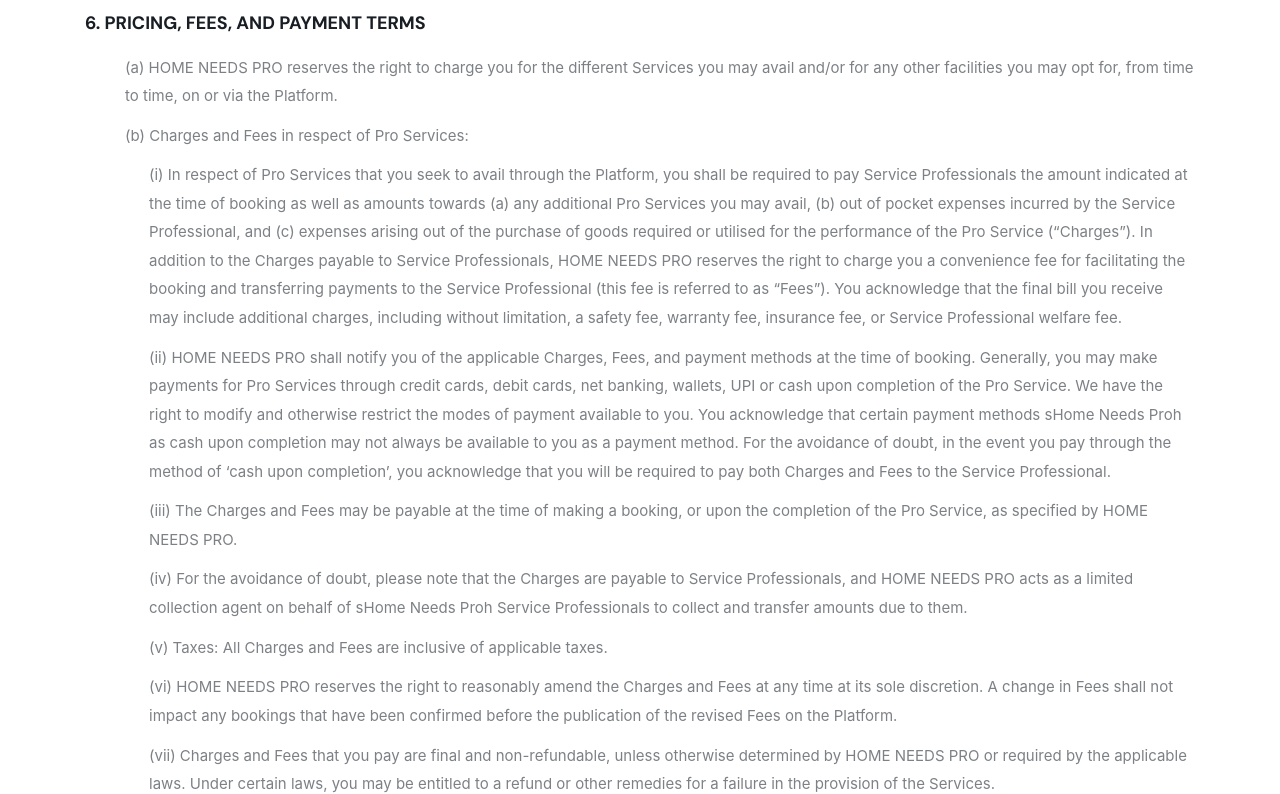
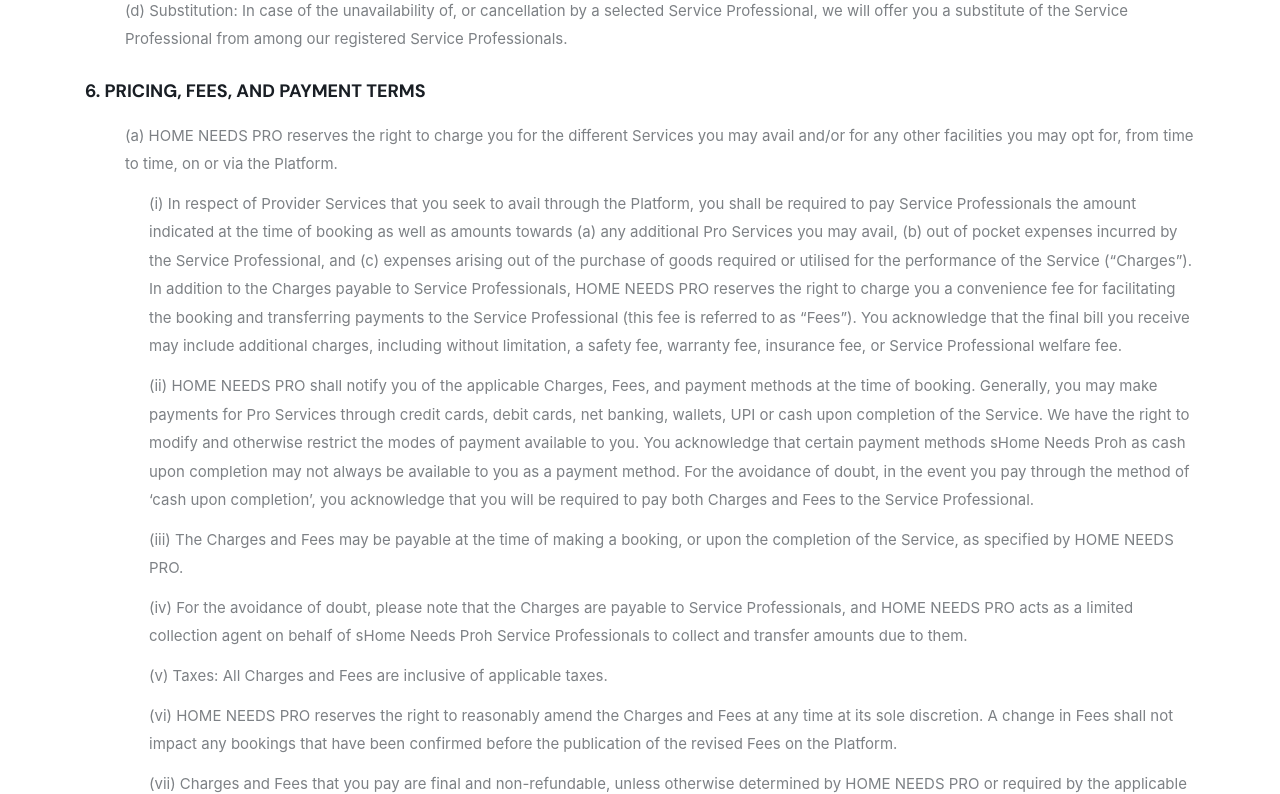
Before and after one commit to grownext-consultancy-services/homeneedspro-website, a plain HTML site: page termsandconditions.html in a window 1280 px wide. Shown: the part 3261-4055 px from the top of the page. Drawn offline with nearby package versions, Linux system fonts and the light colour scheme.

Commit message:
Update termsandconditions.html

```diff
--- a/termsandconditions.html
+++ b/termsandconditions.html
@@ -166,16 +166,16 @@
 To ensure the accurate verification of service provider identity details, we have integrated the Aadhaar verification process. As part of this process, the service provider will receive an OTP on their registered Aadhaar number. This initiative complies with KYC norms and aims to enhance the safety and security of both the service provider and the customer.</li>
  <li> <b>(e) Pan card verfication:</b> It is mandatory for the service provider to update their PAN card number while creating their account. We collect PAN details to ensure that all financial transactions are properly documented and compliant with regulations.  </li>
 
-
+      <li>(f)You must submit your professional experience certificate, identity and address proof, and other institutional documents as per our company's requirements. Additionally, you need to capture a photo to ensure secure and safe services for our customers.</li>
 
                 <li>
-                  (f) You are liable and accountable for all activities that
+                  (g) You are liable and accountable for all activities that
                   take place through your Account, including activities
                   performed by persons other than you. We shall not be liable
                   for any unauthorised access to your Account.
                 </li>
                 <li>
-                  (g) You agree to receive communications from us regarding (i)
+                  (h) You agree to receive communications from us regarding (i)
                   requests for payments, (ii) information about us and the
                   Services, (iii) promotional offers and services from us and
                   our third party partners, and (iv) any other matter in
@@ -294,15 +294,15 @@
                   facilities you may opt for, from time to time, on or via the
                   Platform.
                 </li>
-                <li>(b) Charges and Fees in respect of Pro Services:</li>
+
                 <li class="ml-4">
-                  (i) In respect of Pro Services that you seek to avail through
+                  (i) In respect of Provider Services that you seek to avail through
                   the Platform, you shall be required to pay Service
                   Professionals the amount indicated at the time of booking as
                   well as amounts towards (a) any additional Pro Services you
                   may avail, (b) out of pocket expenses incurred by the Service
                   Professional, and (c) expenses arising out of the purchase of
-                  goods required or utilised for the performance of the Pro
+                  goods required or utilised for the performance of the
                   Service (“Charges”). In addition to the Charges payable to
                   Service Professionals, HOME NEEDS PRO reserves the right to
                   charge you a convenience fee for facilitating the booking and
@@ -317,7 +317,7 @@
                   Charges, Fees, and payment methods at the time of booking.
                   Generally, you may make payments for Pro Services through
                   credit cards, debit cards, net banking, wallets, UPI or cash
-                  upon completion of the Pro Service. We have the right to
+                  upon completion of the Service. We have the right to
                   modify and otherwise restrict the modes of payment available
                   to you. You acknowledge that certain payment methods sHome
                   Needs Proh as cash upon completion may not always be available
@@ -328,7 +328,7 @@
                 </li>
                 <li class="ml-4">
                   (iii) The Charges and Fees may be payable at the time of
-                  making a booking, or upon the completion of the Pro Service,
+                  making a booking, or upon the completion of the Service,
                   as specified by HOME NEEDS PRO.
                 </li>
                 <li class="ml-4">
```
